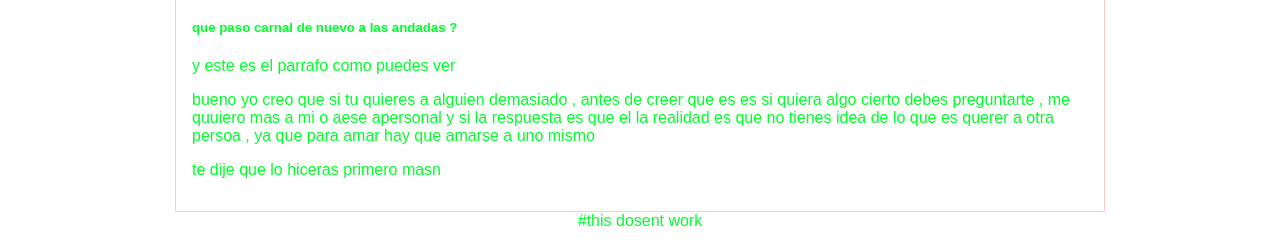
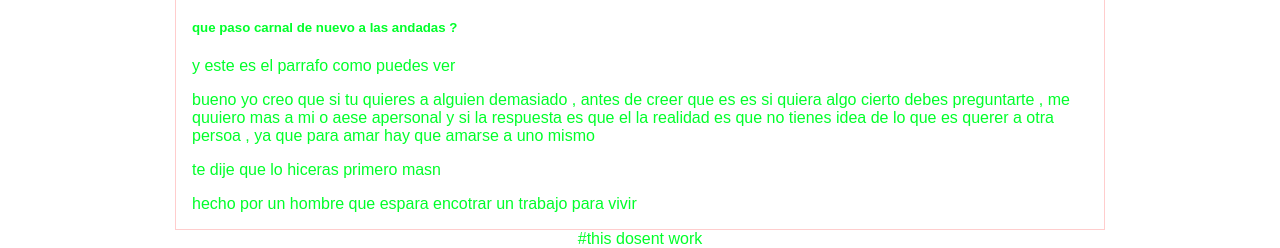
Before and after one commit to ricardoabcd3/first_hola_mundo, a plain HTML site: page bloc_post.html in a window 1280 px wide. Shown: the part 637-885 px from the top of the page. Drawn offline with Linux system fonts and the light colour scheme.

Commit message:
se le agrego un footer

```diff
--- a/bloc_post.html
+++ b/bloc_post.html
@@ -22,6 +22,9 @@
             </p>
             <p>te dije que lo hiceras primero masn </p>
         </div>
+        <div id="pie">
+            hecho por un hombre que espara encotrar un trabajo para vivir
+        </div>
 
 
 
```
